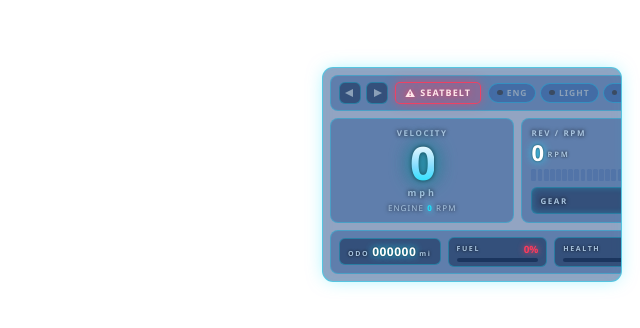
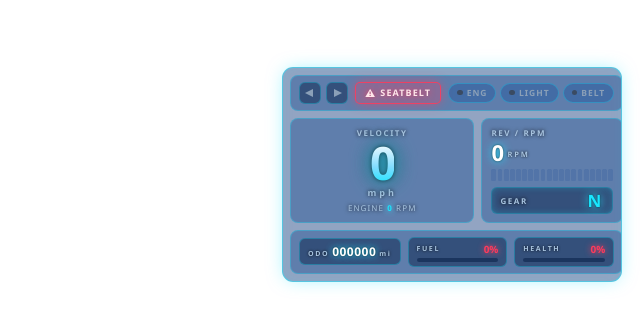
Before and after one commit to bintangstrd5/Speedometer-v2, a plain HTML site: page index.html in a window 1280 px wide. Shown: the part 448-776 px from the top of the page, without its empty margins (640-1280 px from the left). Drawn offline with Linux system fonts and the light colour scheme.

Commit message:
Increase HUD width from 300px to 340px

```diff
--- a/index.html
+++ b/index.html
@@ -35,7 +35,7 @@
     --bg-track: rgba(10, 35, 75, .6);
 
     /* ===== UKURAN & POSISI ===== */
-    --hud-width:  300px;
+    --hud-width:  340px;
     --hud-right:  18px;
     /* ⬆️ NAIKKAN POSISI BIAR GAK NABRAK UI BAWAAN GTA */
     --hud-bottom: 70px;
```
